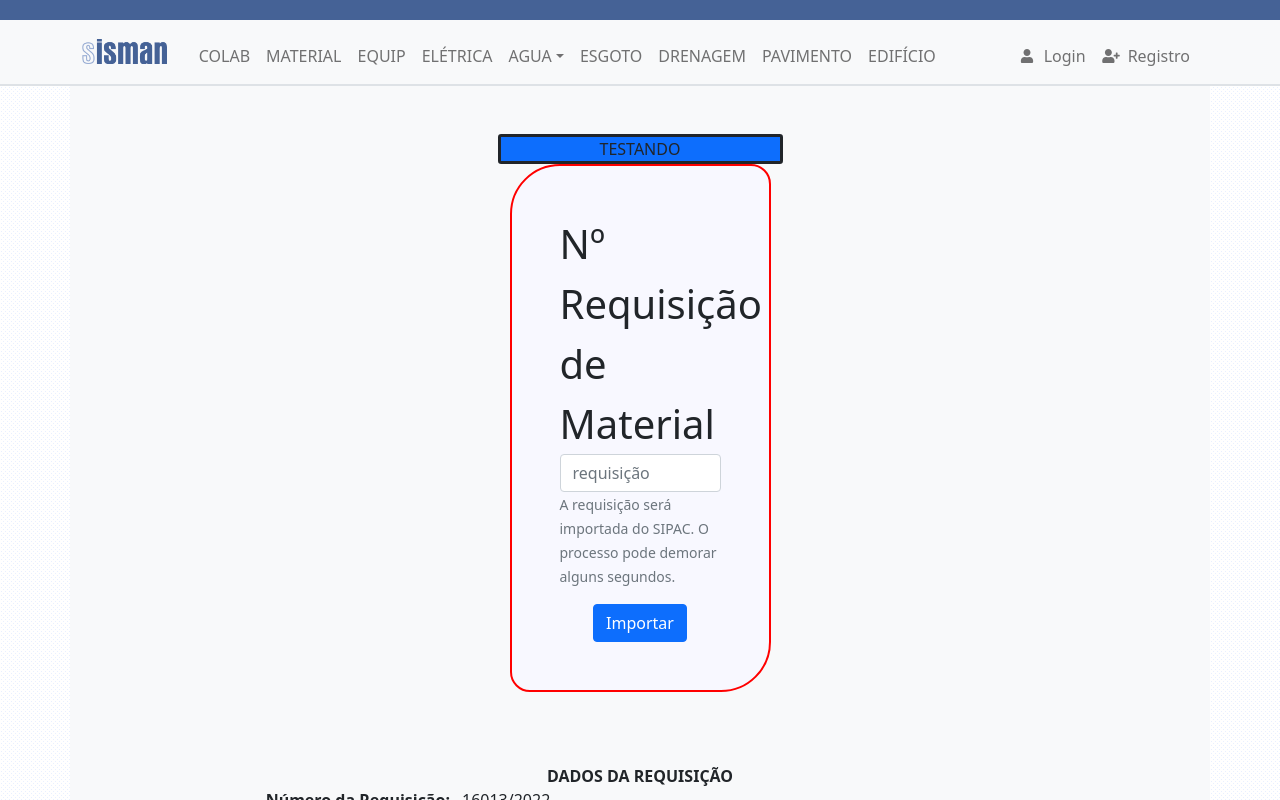
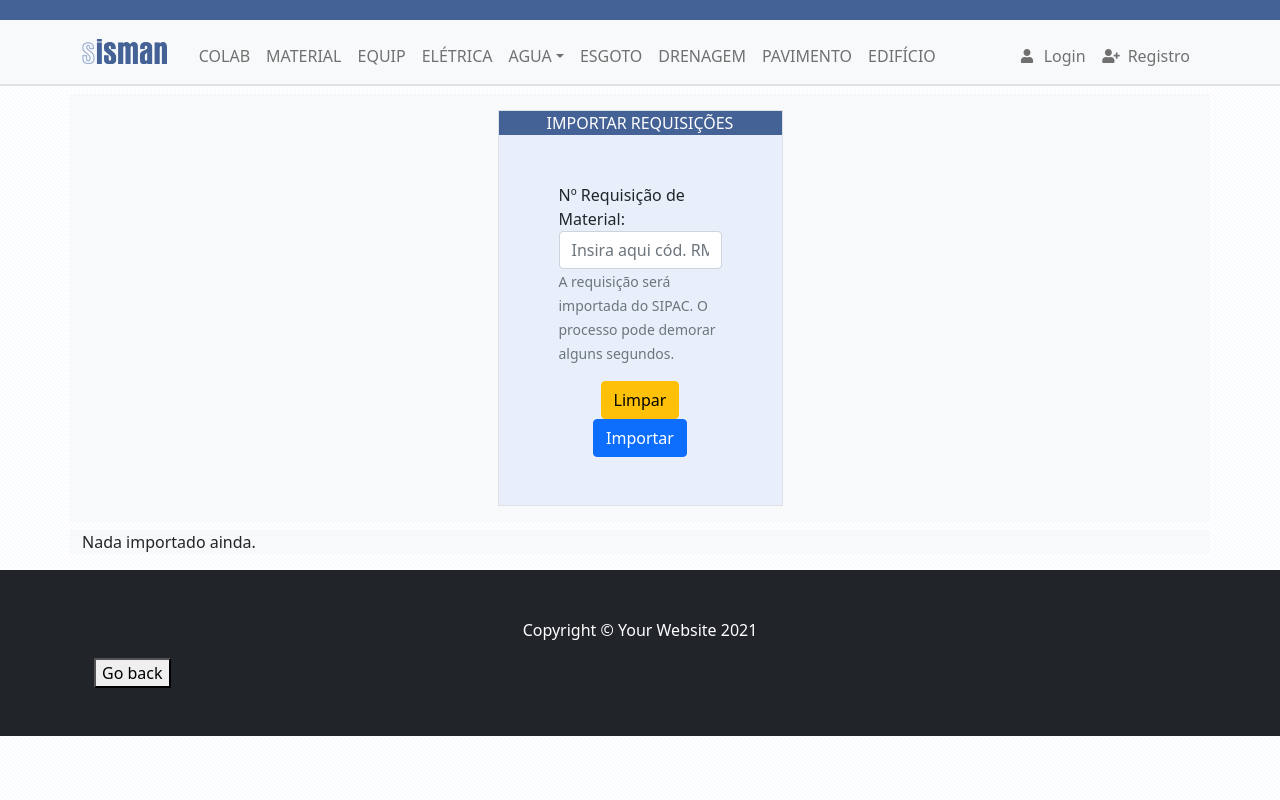
Before and after one commit to mykael90/app_diman, a React (Create React App) app: page /materials in a window 1280 px wide. Shown: the top 800 px of the page. Built offline with nearby package versions, Linux system fonts and the light colour scheme.

Commit message:
ajustes input

```diff
--- a/src/pages/Materials/index.js
+++ b/src/pages/Materials/index.js
@@ -1,18 +1,17 @@
 /* eslint-disable react-hooks/rules-of-hooks */
 import React, { useState } from 'react';
 import { get } from 'lodash';
-import { Container, Row, Col, Form, Button } from 'react-bootstrap';
+import { Container, Row, Col, Button } from 'react-bootstrap';
 import { toast } from 'react-toastify';
 import axios from 'axios';
 
 import { StyledForm } from './styled';
+import { primaryDarkColor, body1Color } from '../../config/colors';
 import Loading from '../../components/Loading';
 import Result from './result';
 
 export default function inputMaterial() {
-  const [reqmat, setReqmat] = useState('');
-  const [isLoading, setIsLoading] = useState(false);
-  const [sipac, setSipac] = useState({
+  const dataTest = {
     dadosJSON: {
       'Número da Requisição': '16013/2022',
       Tipo: 'REQUISIÇÃO DE MATERIAL',
@@ -181,9 +180,13 @@ export default function inputMaterial() {
         Status: 'CADASTRADO',
       },
     ],
-  });
+  };
 
-  const handleClick = async (e) => {
+  const [reqmat, setReqmat] = useState('');
+  const [isLoading, setIsLoading] = useState(false);
+  const [sipac, setSipac] = useState({});
+
+  const handleSubmit = async (e) => {
     e.preventDefault();
 
     try {
@@ -207,24 +210,39 @@ export default function inputMaterial() {
     }
   };
 
+  const handleClear = async (e) => {
+    e.preventDefault();
+    setReqmat('');
+    setSipac({});
+  };
+
   return (
-    <Container className="bg-light">
+    <>
+      <Container className="bg-light my-2">
         <Loading isLoading={isLoading} />
-      <Row className="py-5 justify-content-center">
-        <Col xs="6" lg="3">
-          <Row className="border border-3 rounded-1 border-dark bg-primary justify-content-center">
-            TESTANDO
+        <Row className="py-3 justify-content-center">
+          <Col
+            xs="11"
+            lg="3"
+            className="border"
+            style={{ background: body1Color }}
+          >
+            <Row
+              className="justify-content-center fs-6"
+              style={{ background: primaryDarkColor, color: 'white' }}
+            >
+              IMPORTAR REQUISIÇÕES
             </Row>
-          <StyledForm py="5" px="5" my="5" mx="5">
+            <StyledForm py="5" px="5" my="5" mx="5" onSubmit={handleSubmit}>
               <StyledForm.Group className="mb-3" controlId="formBasicEmail">
-              <StyledForm.Label class="fs-1">
-                Nº Requisição de Material
+                <StyledForm.Label class="fs-6">
+                  Nº Requisição de Material:
                 </StyledForm.Label>
                 <StyledForm.Control
                   type="text"
                   value={reqmat}
                   onChange={(e) => setReqmat(e.target.value)}
-                placeholder="requisição"
+                  placeholder="Insira aqui cód. RM"
                 />
                 <StyledForm.Text className="text-muted">
                   A requisição será importada do SIPAC. O processo pode demorar
@@ -233,34 +251,24 @@ export default function inputMaterial() {
               </StyledForm.Group>
 
               <div className="text-center">
-              <Button
-                onClick={handleClick}
-                variant="primary"
-                className="btn-primary"
-                type="submit"
-              >
+                <Button variant="warning" onClick={handleClear}>
+                  Limpar
+                </Button>{' '}
+                <Button variant="primary" className="btn-primary" type="submit">
                   Importar
                 </Button>
               </div>
             </StyledForm>
           </Col>
         </Row>
+      </Container>
+      <Container className="bg-light my-2">
         {Object.keys(sipac).length === 0 ? (
           <p>Nada importado ainda.</p>
         ) : (
           <Result {...sipac} />
         )}
-
-      <Form>
-        <Form.Group className="mb-3" controlId="formGroupEmail">
-          <Form.Label>Email address</Form.Label>
-          <Form.Control type="email" placeholder="Enter email" />
-        </Form.Group>
-        <Form.Group className="mb-3" controlId="formGroupPassword">
-          <Form.Label>Password</Form.Label>
-          <Form.Control type="password" placeholder="Password" />
-        </Form.Group>
-      </Form>
       </Container>
+    </>
   );
 }
--- a/src/pages/Materials/result.js
+++ b/src/pages/Materials/result.js
@@ -1,6 +1,6 @@
 import React from 'react';
 import { FaTrash } from 'react-icons/fa';
-import { Row, Col, Table, Button } from 'react-bootstrap';
+import { Row, Col, Table, Button, Badge } from 'react-bootstrap';
 
 export default function result(props) {
   return (
@@ -27,7 +27,7 @@ export default function result(props) {
         <Col>ITENS DA REQUISIÇÃO</Col>
       </Row>
 
-      <Table striped bordered hover size="sm">
+      {/* <Table striped bordered hover size="sm">
         <thead>
           <tr>
             <th>Nr.</th>
@@ -56,7 +56,7 @@ export default function result(props) {
             </tr>
           ))}
         </tbody>
-      </Table>
+      </Table> */}
 
       <Table striped bordered hover size="sm">
         <thead>
@@ -77,10 +77,20 @@ export default function result(props) {
               <td>{item['Denominação']}</td>
               <td>{item['Unid. Med.']}</td>
               <td>
-                <input type="number" min="0" step="1" value={item['Qt.']} />
+                <Badge bg="danger">-</Badge>{' '}
+                <input
+                  readOnly
+                  className="text-center"
+                  type="text"
+                  value={item['Qt.']}
+                  style={{ width: '3rem' }}
+                />{' '}
+                <Badge bg="success">+</Badge>
               </td>
-              <td>
-                <FaTrash />
+              <td className="text-center">
+                <Badge bg="danger">
+                  <FaTrash />
+                </Badge>
               </td>
             </tr>
           ))}
--- a/src/pages/Materials/styled.js
+++ b/src/pages/Materials/styled.js
@@ -2,8 +2,5 @@ import styled from 'styled-components';
 import { Form } from 'react-bootstrap';
 
 export const StyledForm = styled(Form)`
-  background: #f8f8ff;
   padding: 3em 3em;
-  border: 2px solid red;
-  border-radius: 50px 20px;
 `;
```
Lines whose indentation alone changed are shown as unchanged.
